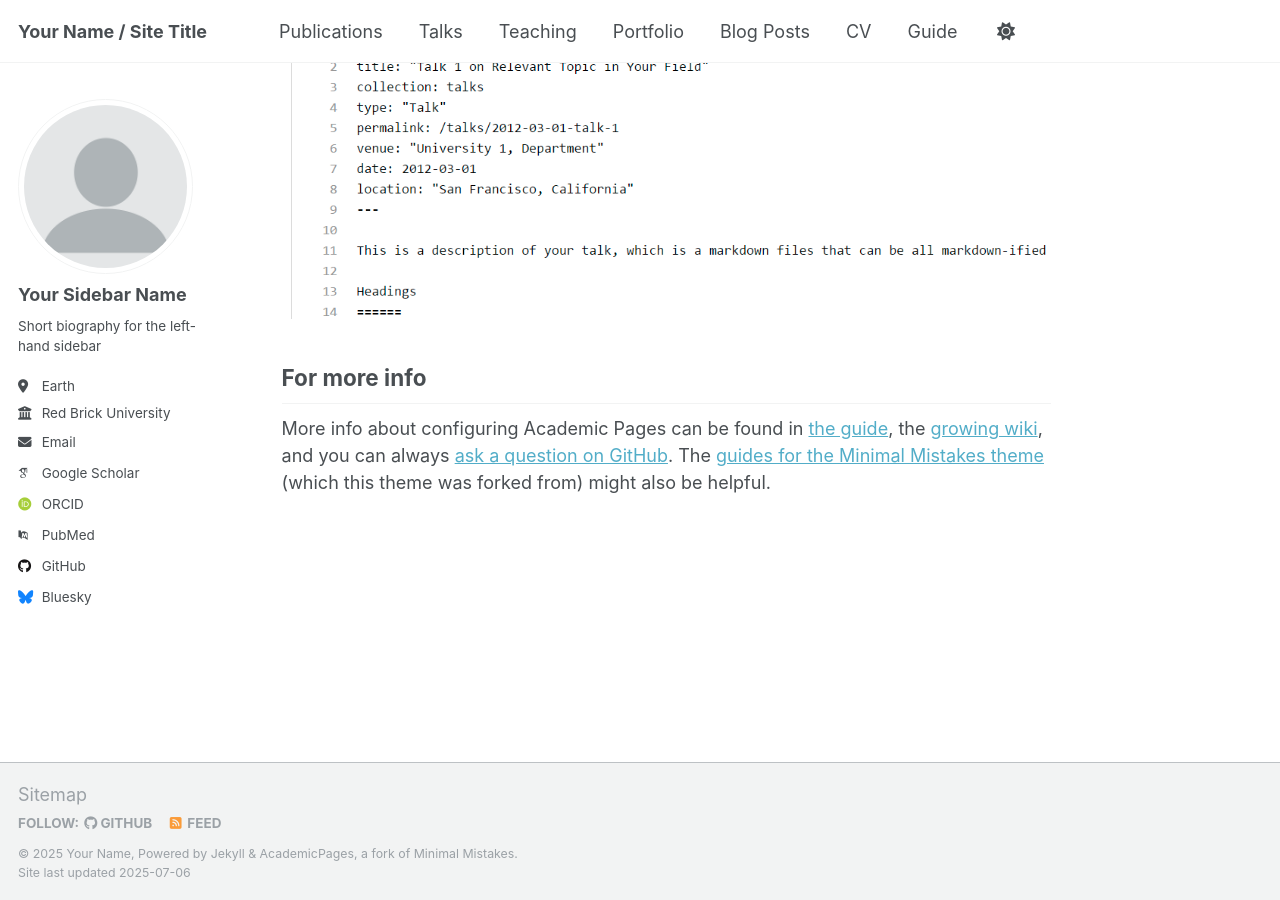
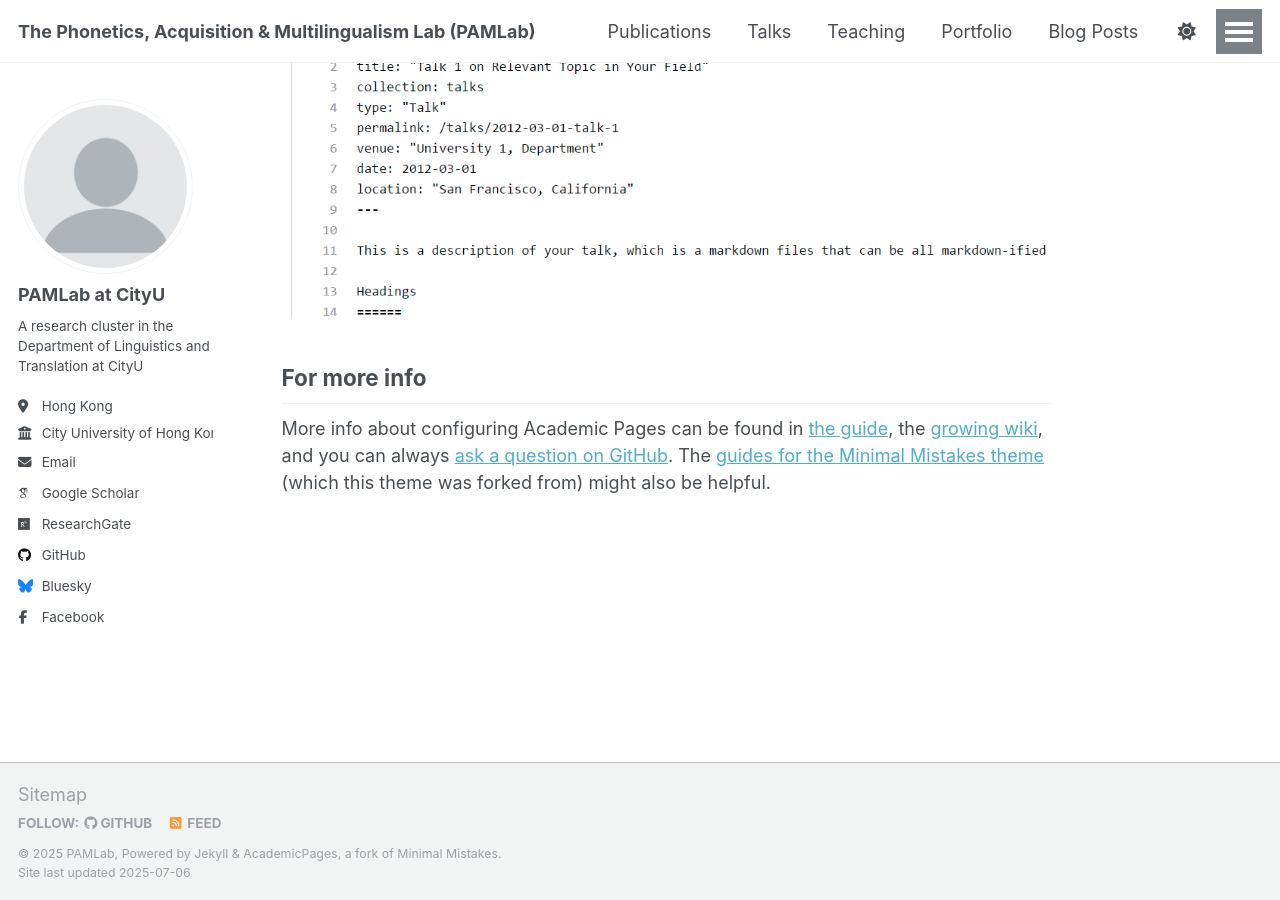
Before and after one commit to thepamlab/thepamlab.github.io, a Jekyll site: the page built from _pages/about.md, in a window 1280 px wide and 900 px high, scrolled down 2880 px. Built offline with Jekyll 4.4.1, drawn with Linux system fonts in a browser that asks for light colours; some web fonts are replaced; a script that is not in the unit is left out.

Commit message:
Update _config.yml

```diff
--- a/_config.yml
+++ b/_config.yml
@@ -9,11 +9,11 @@
 # Basic Site Settings
 locale                   : "en-US"
 site_theme               : "default"
-title                    : "Your Name / Site Title"
+title                    : "The Phonetics, Acquisition & Multilingualism Lab (PAMLab)"
 title_separator          : "-"
-name                     : &name "Your Name"
-description              : &description "personal description"
-url                      : https://academicpages.github.io # the base hostname & protocol for your site e.g. "https://[your GitHub username].github.io" or if you already have some other page hosted on Github then use "https://[your GitHub username].github.io/[Your Repo Name]"
+name                     : &name "PAMLab"
+description              : &description "Homepage of the PAMLab at City University of Hong Kong"
+url                      : https://thepamlab.github.io # the base hostname & protocol for your site e.g. "https://[your GitHub username].github.io" or if you already have some other page hosted on Github then use "https://[your GitHub username].github.io/[Your Repo Name]"
 baseurl                  : "" # the subpath of your site, e.g. "/blog"
 repository               : "academicpages/academicpages.github.io"
 
@@ -23,23 +23,23 @@ repository               : "academicpages/academicpages.github.io"
 author:
   # Biographic information
   avatar           : "profile.png"
-  name             : "Your Sidebar Name"
+  name             : "PAMLab at CityU"
   pronouns         : # example: "she/her"
-  bio              : "Short biography for the left-hand sidebar"
-  location         : "Earth"
-  employer         : "Red Brick University"
+  bio              : "A research cluster in the Department of Linguistics and Translation at CityU"
+  location         : "Hong Kong"
+  employer         : "City University of Hong Kong"
   uri              : # URL
-  email            : "none@example.org"
+  email            : "bupamlab@gmail.com"
 
   # Academic websites
   academia         : # URL
   arxiv            : # URL - Update with the correct link to your profile
-  googlescholar    : "https://scholar.google.com/citations?user=PS_CX0AAAAAJ"
+  googlescholar    : "https://scholar.google.com/citations?user=AjCtmbMAAAAJ&hl=en"
   impactstory      : # URL
-  orcid            : "http://orcid.org/yourorcidurl"
+  orcid            : # URL
   semantic         : # URL
-  pubmed           : "https://www.ncbi.nlm.nih.gov/pubmed/?term=john+snow"
-  researchgate     : # URL
+  pubmed           : # URL
+  researchgate     : "https://www.researchgate.net/lab/PAMLab-Phonetics-Acquisition-Multilingualism-Lab-Charles-B-Chang"
   scopus           : # URL
 
   # Repositories and software development
@@ -52,8 +52,8 @@ author:
 
   # Social media
   artstation       : # Username
-  bluesky          : "bsky.app" # Replace this with you Bluesky username
-  facebook         : # Username
+  bluesky          : "pamlab.bsky.social" # Replace this with you Bluesky username
+  facebook         : "pamlab.cityu"
   flickr           : # Username
   foursquare       : # Username
   goodreads        : # Username
@@ -81,10 +81,14 @@ author:
 publication_category:
   books:
     title: 'Books'
-  manuscripts:
-    title: 'Journal Articles'
-  conferences:
-    title: 'Conference Papers'
+  articles:
+    title: 'Refereed Journal Articles'
+  proceedings:
+    title: 'Refereed Conference Proceedings'
+  chapters:
+    title: 'Refereed Book Chapters'
+  other:
+    title: 'Other Publications'
 
 # Site Settings
 teaser                   :  # filename of teaser fallback teaser image placed in /images/, .e.g. "500x300.png"
@@ -132,10 +136,10 @@ yandex_site_verification :
 
 
 # Social Sharing
-twitter:
-  username               : &twitter
+bluesky:
+  username               : pamlab.bsky.social
 facebook:
-  username               :
+  username               : pamlab.cityu
   app_id                 :
   publisher              :
 og_image                 :  # Social media default site image
@@ -143,9 +147,9 @@ og_description           :  # Social media default site image description
 # For specifying social profiles
 # - https://developers.google.com/structured-data/customize/social-profiles
 social:
-  type                   : # Person or Organization (defaults to Person)
+  type                   : Organization # Person or Organization (defaults to Person)
   name                   : # If the user or organization name differs from the site's name
-  links: # An array of links to social media profiles
+  links: https://bsky.app/profile/pamlab.bsky.social, https://www.facebook.com/pamlab.cityu # An array of links to social media profiles
 
 
 # Analytics
```
